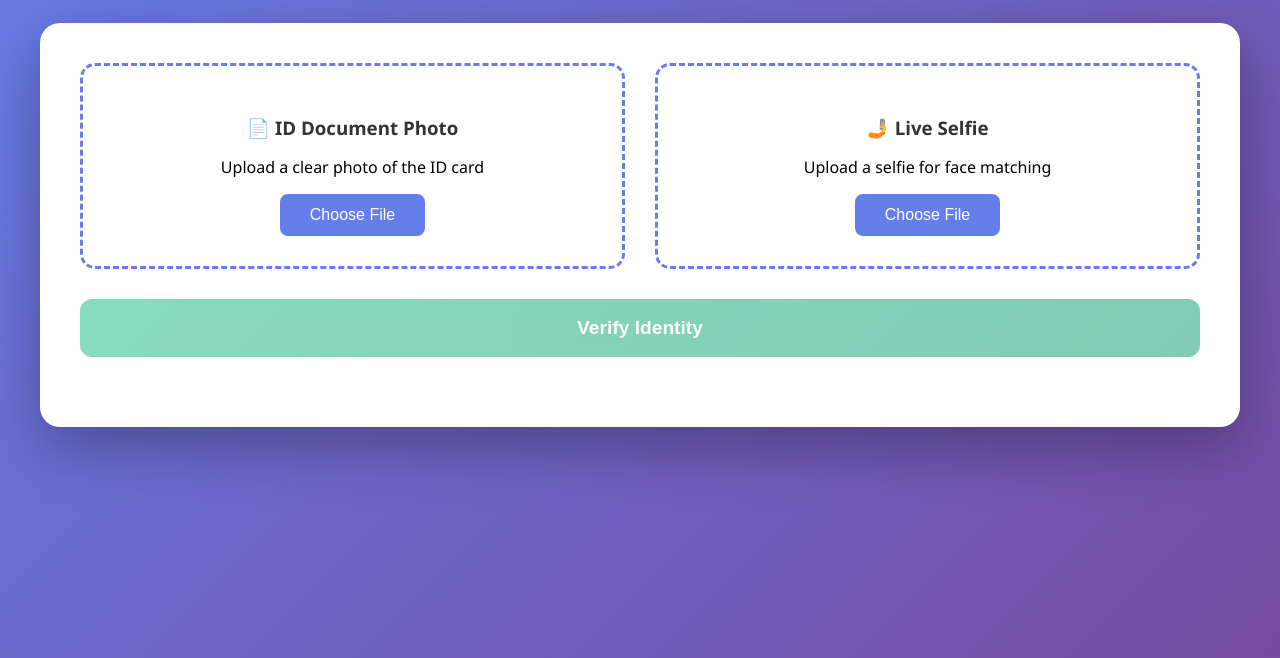
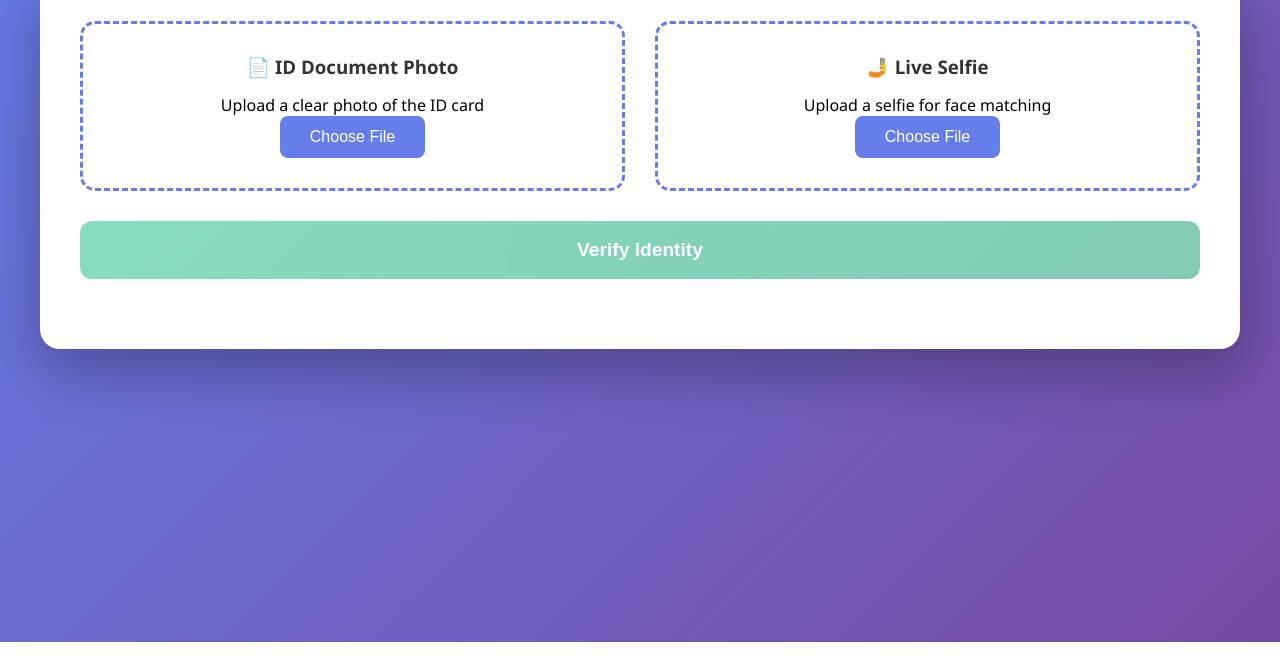
Before and after one commit to prishanasa/kyc-automation, a plain HTML site: page index.html in a window 1280 px wide. Shown: the part 158-816 px from the top of the page. Drawn offline with Linux system fonts and the light colour scheme; no server answers.

Commit message:
Fix margin syntax in CSS

```diff
--- a/index.html
+++ b/index.html
@@ -6,7 +6,7 @@
     <title>KYC Automation Platform</title>
     <style>
         * {
-            margin: =0;
+            margin: 0;
             padding: 0;
             box-sizing: border-box;
         }
```
